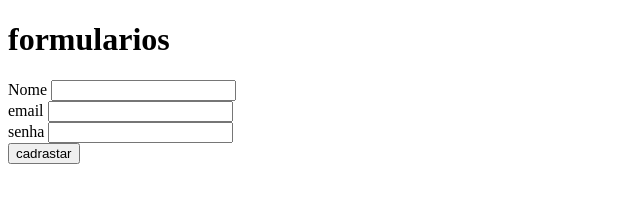
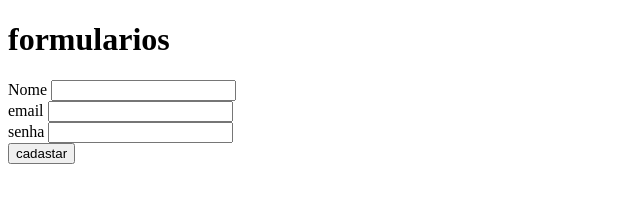
Before and after one commit to NIXkelk/exercicio.html, a plain HTML site: page FORMULARIO.HTML in a window 1280 px wide. Shown: the full height of the page, 0-640 px from the left. Drawn offline with Linux system fonts and the light colour scheme.

Commit message:
primeiro commit

```diff
--- a/FORMULARIO.HTML
+++ b/FORMULARIO.HTML
@@ -18,7 +18,7 @@
         <input id="senha" type="senha" />
         <br />
         <button type="submit">
-            cadrastar
+            cadastar
         </button>
 
 
```
